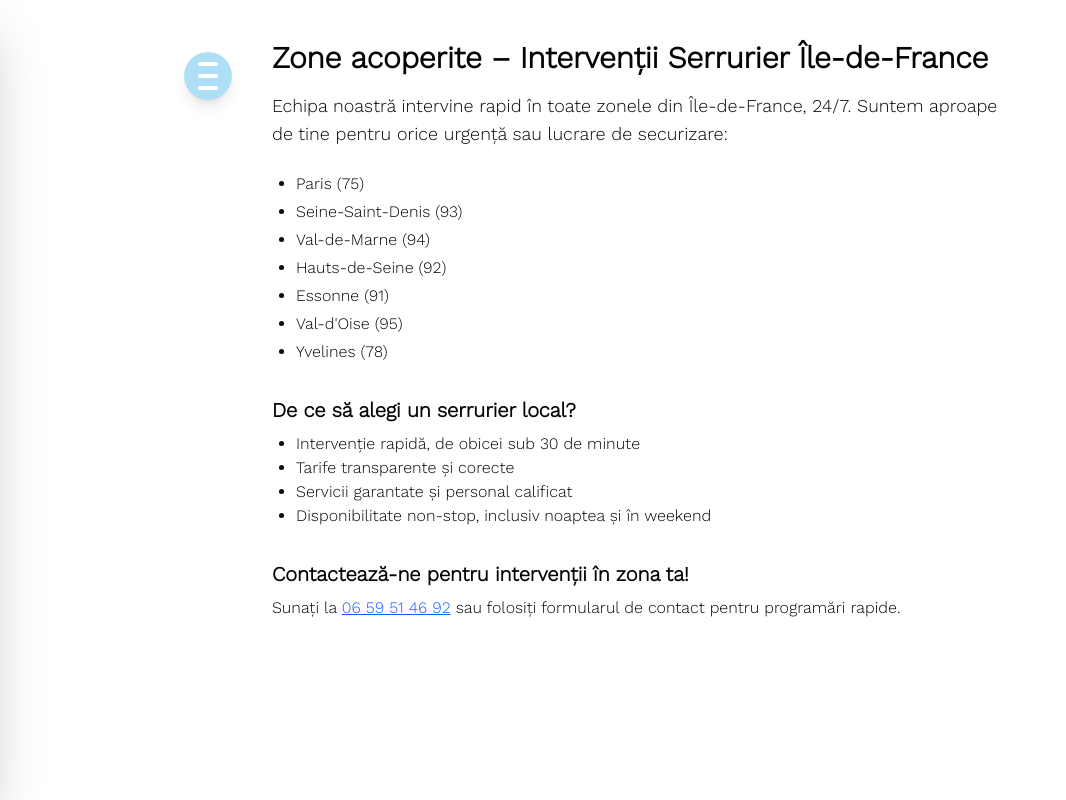
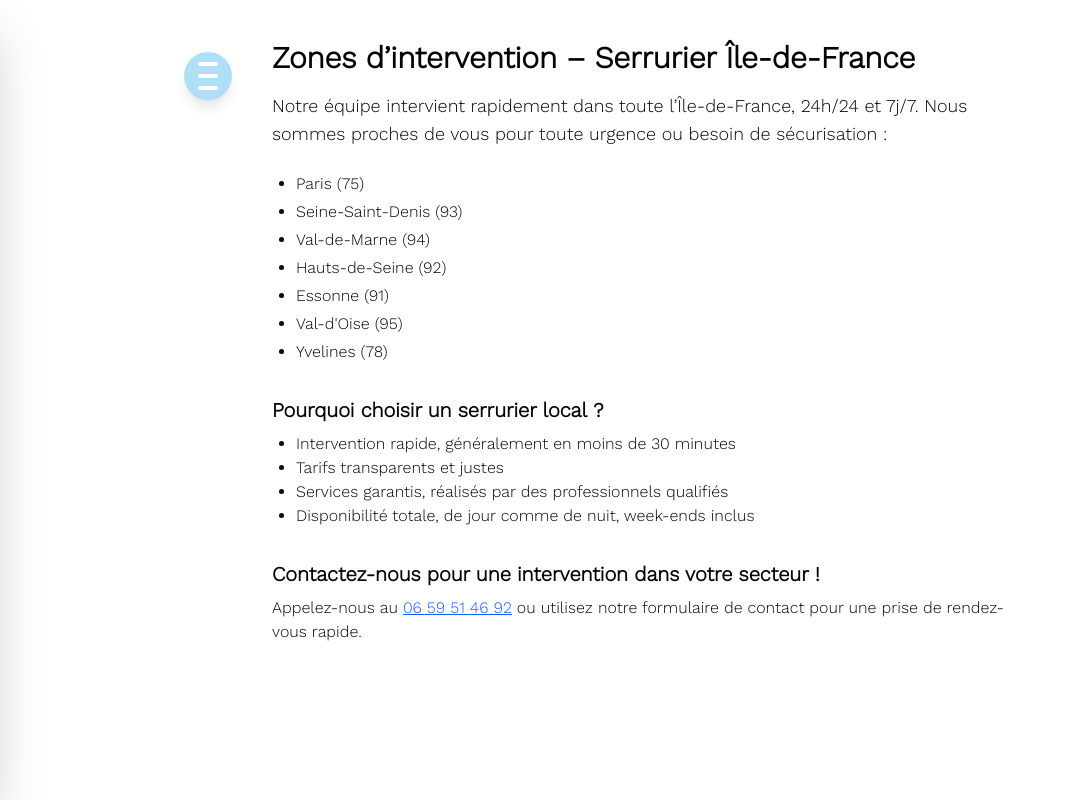
Before and after one commit to GitMan-Del/Serrurier-Service-, a Next.js app: page /zone in a window 1280 px wide. Shown: the whole page, without its empty margins (0-1066 px from the left). Built offline with nearby package versions, Linux system fonts and the light colour scheme; no server answers.

Commit message:
Translate

```diff
--- a/src/app/components/Navbar.tsx
+++ b/src/app/components/Navbar.tsx
@@ -1,9 +1,15 @@
 "use client";
 
 import { useState } from "react";
+import { usePathname } from "next/navigation";
 
 export default function Navbar() {
   const [open, setOpen] = useState(false);
+  const pathname = usePathname();
+
+  // Helper pentru generarea href-urilor corecte
+  const getHomeHref = (hash: string) => (pathname === "/" ? hash : "/" + hash);
+
   return (
     <>
       {/* Navbar fixed top */}
@@ -41,10 +47,10 @@ export default function Navbar() {
           &times;
         </button>
         <nav className="flex flex-col gap-6 text-lg  ">
-          <a href="#top" className="hover:underline" onClick={() => setOpen(false)}>Accueil</a>
-          <a href="#gallery" className="hover:underline" onClick={() => setOpen(false)}>Galerie photos</a>
-          <a href="#avis" className="hover:underline" onClick={() => setOpen(false)}>Avis clients</a>
-          <a href="#services" className="hover:underline" onClick={() => setOpen(false)}>Nos services</a>
+          <a href={getHomeHref("#top")} className="hover:underline" onClick={() => setOpen(false)}>Accueil</a>
+          <a href={getHomeHref("#gallery")} className="hover:underline" onClick={() => setOpen(false)}>Galerie photos</a>
+          <a href={getHomeHref("#avis")} className="hover:underline" onClick={() => setOpen(false)}>Avis clients</a>
+          <a href={getHomeHref("#services")} className="hover:underline" onClick={() => setOpen(false)}>Nos services</a>
           <a href="/zone" className="hover:underline" onClick={() => setOpen(false)}>Zones couvertes</a>
         </nav>
         <div className="mt-auto pt-10 text-xs text-gray-400">© 2025 Serrurier Services</div>
--- a/src/app/zone/page.tsx
+++ b/src/app/zone/page.tsx
@@ -1,8 +1,8 @@
 import type { Metadata } from "next";
 
 export const metadata: Metadata = {
-  title: "Zone acoperite intervenții | Serrurier Services Île-de-France",
-  description: "Descoperă toate zonele din Île-de-France unde intervenim rapid: Paris, Seine-Saint-Denis, Val-de-Marne, Hauts-de-Seine, Essonne, Val-d'Oise, Yvelines. Serrurier local, intervenție 24/7!",
+  title: "Zones d’intervention | Serrurier Services Île-de-France",
+  description: "Découvrez toutes les zones d’Île-de-France où nous intervenons rapidement : Paris, Seine-Saint-Denis, Val-de-Marne, Hauts-de-Seine, Essonne, Val-d'Oise, Yvelines. Serrurier local, intervention 24h/24 et 7j/7 !",
   keywords: [
     "serrurier Paris",
     "serrurier Île-de-France",
@@ -12,8 +12,8 @@ export const metadata: Metadata = {
     "serrurier Essonne",
     "serrurier Val-d'Oise",
     "serrurier Yvelines",
-    "intervenție rapidă serrurier",
-    "zone acoperite serrurier",
+    "intervention rapide serrurier",
+    "zones d’intervention serrurier",
   ],
 };
 
@@ -30,9 +30,9 @@ const ZONE_LIST = [
 export default function ZonePage() {
   return (
     <main className="max-w-3xl mx-auto py-10 px-4">
-      <h1 className="text-3xl font-bold mb-4">Zone acoperite – Intervenții Serrurier Île-de-France</h1>
+      <h1 className="text-3xl font-bold mb-4">Zones d’intervention – Serrurier Île-de-France</h1>
       <p className="mb-6 text-lg">
-        Echipa noastră intervine rapid în toate zonele din Île-de-France, 24/7. Suntem aproape de tine pentru orice urgență sau lucrare de securizare:
+        Notre équipe intervient rapidement dans toute l’Île-de-France, 24h/24 et 7j/7. Nous sommes proches de vous pour toute urgence ou besoin de sécurisation :
       </p>
       <ul className="list-disc pl-6 mb-8">
         {ZONE_LIST.map((zone) => (
@@ -40,18 +40,18 @@ export default function ZonePage() {
         ))}
       </ul>
       <section className="mb-8">
-        <h2 className="text-xl font-semibold mb-2">De ce să alegi un serrurier local?</h2>
+        <h2 className="text-xl font-semibold mb-2">Pourquoi choisir un serrurier local&nbsp;?</h2>
         <ul className="list-disc pl-6">
-          <li>Intervenție rapidă, de obicei sub 30 de minute</li>
-          <li>Tarife transparente și corecte</li>
-          <li>Servicii garantate și personal calificat</li>
-          <li>Disponibilitate non-stop, inclusiv noaptea și în weekend</li>
+          <li>Intervention rapide, généralement en moins de 30 minutes</li>
+          <li>Tarifs transparents et justes</li>
+          <li>Services garantis, réalisés par des professionnels qualifiés</li>
+          <li>Disponibilité totale, de jour comme de nuit, week-ends inclus</li>
         </ul>
       </section>
       <section>
-        <h2 className="text-xl font-semibold mb-2">Contactează-ne pentru intervenții în zona ta!</h2>
+        <h2 className="text-xl font-semibold mb-2">Contactez-nous pour une intervention dans votre secteur&nbsp;!</h2>
         <p>
-          Sunați la <a href="tel:+33659514692" className="text-blue-600 underline">06 59 51 46 92</a> sau folosiți formularul de contact pentru programări rapide.
+          Appelez-nous au <a href="tel:+33659514692" className="text-blue-600 underline">06 59 51 46 92</a> ou utilisez notre formulaire de contact pour une prise de rendez-vous rapide.
         </p>
       </section>
     </main>
```
